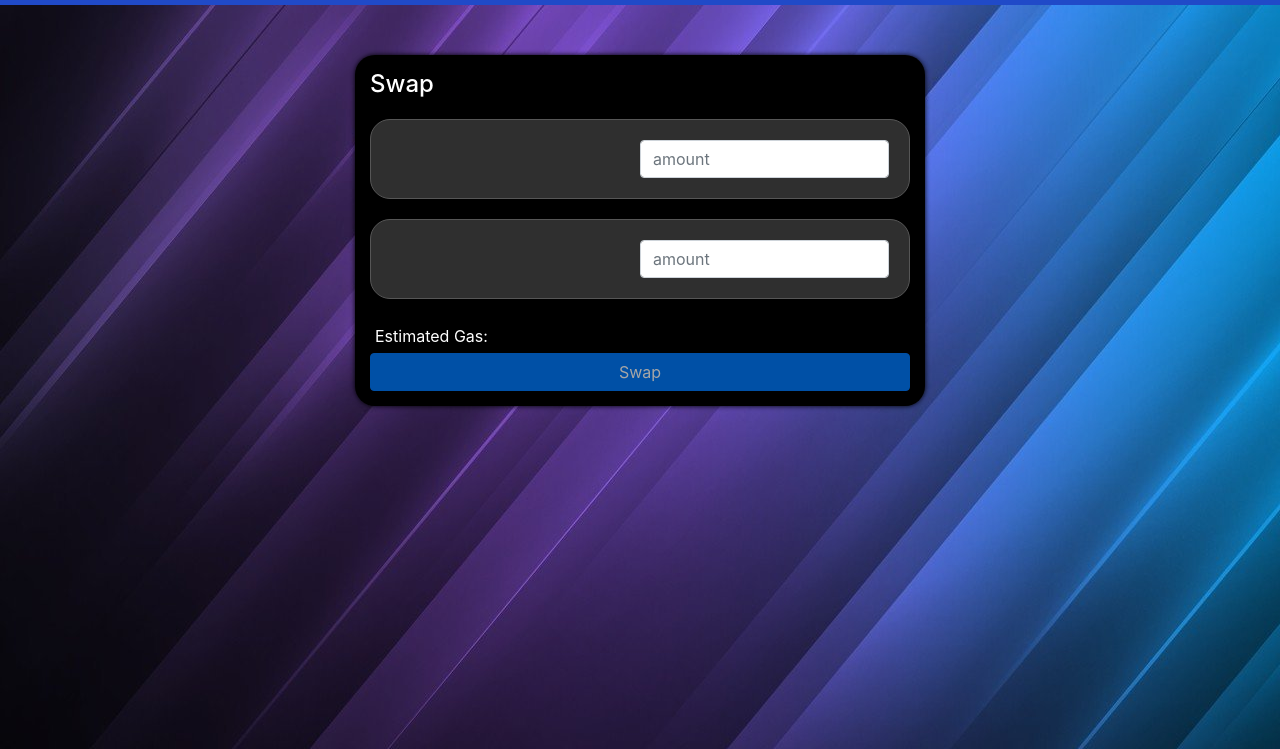
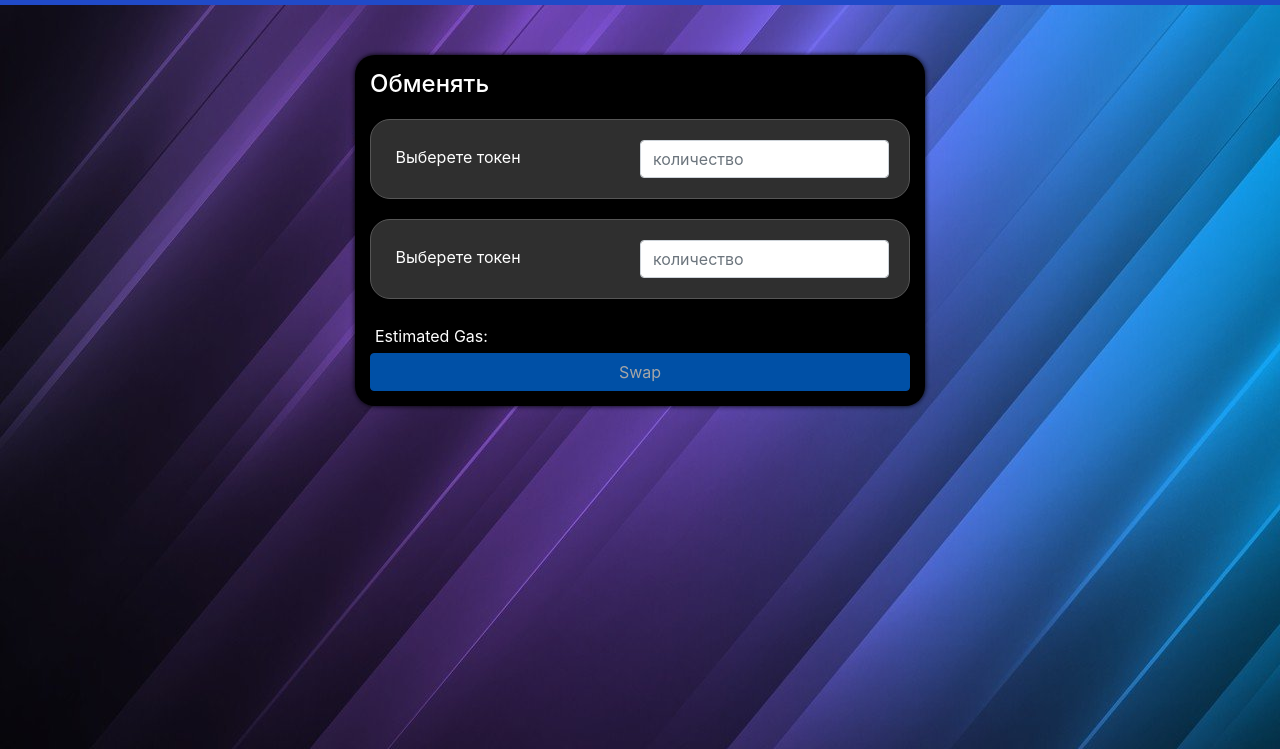
Before and after one commit to NikPeg/swapp, a website: page index.html in a window 1280 px wide. Shown: the part 51-800 px from the top of the page. Drawn offline with nearby package versions, Linux system fonts and the light colour scheme; no server answers.

Commit message:
Select token text

```diff
--- a/index.html
+++ b/index.html
@@ -23,24 +23,24 @@
       <div class ="container">
         <div class="row">
             <div class="col col-md-6 offset-md-3" id="window">
-                <h4>Swap</h4>
+                <h4>Обменять</h4>
                 <div id="form">
                     <div class="swapbox">
-                        <div class="swapbox_select token_select" id="from_token_select">
+                        <div class="swapbox_select token_select" text="Выберете токен" id="from_token_select">
                             <img class="token_img" id="from_token_img">
-                            <span id="from_token_text"></span>
+                            <span id="from_token_text">Выберете токен</span>
                         </div>
                         <div class="swapbox_select">
-                            <input class="number form-control" placeholder="amount" id="from_amount">
+                            <input class="number form-control" placeholder="количество" id="from_amount">
                         </div>
                     </div>
                     <div class="swapbox">
                         <div class="swapbox_select token_select" id="to_token_select">
                             <img class="token_img" id="to_token_img">
-                            <span id="to_token_text"></span>
+                            <span id="to_token_text">Выберете токен</span>
                         </div>
                          <div class="swapbox_select">
-                            <input class="number form-control" placeholder="amount" id="to_amount">
+                            <input class="number form-control" placeholder="количество" id="to_amount">
                         </div>
                     </div>
                     <div class="gas_estimate_label">Estimated Gas: <span id="gas_estimate"></span></div>
--- a/index.js
+++ b/index.js
@@ -46,11 +46,13 @@ function renderInterface(){
     if (currentTrade.from){
         console.log(currentTrade.from)
         document.getElementById("from_token_img").src = currentTrade.from.logoURI;
+        document.getElementById("from_token_text").textContent = "";
         document.getElementById("from_token_text").innerHTML = currentTrade.from.symbol;
     }
     if (currentTrade.to){
         console.log(currentTrade.to)
         document.getElementById("to_token_img").src = currentTrade.to.logoURI;
+        document.getElementById("to_token_text").textContent = "";
         document.getElementById("to_token_text").innerHTML = currentTrade.to.symbol;
     }
 }
```
